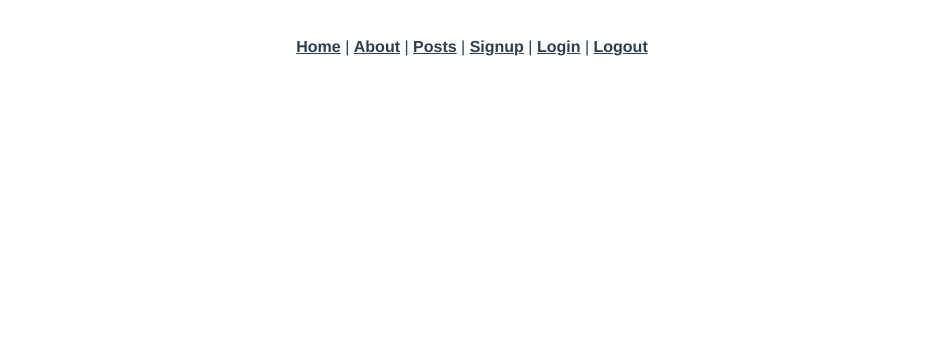
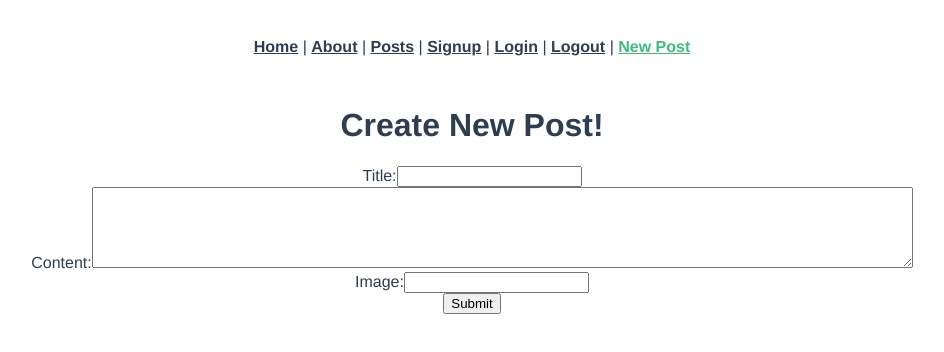
Before and after one commit to ianrboyle/merge-repo-2.0, a Vue app: page /posts/new in a window 1280 px wide. Shown: the top 352 px of the page, without its empty margins (168-1112 px from the left). Built offline with nearby package versions, Linux system fonts and the light colour scheme.

Commit message:
adds create new post method

```diff
--- a/src/App.vue
+++ b/src/App.vue
@@ -12,6 +12,8 @@
       <router-link to="/login">Login</router-link>
       |
       <router-link to="/logout">Logout</router-link>
+      |
+      <router-link to="/posts/new">New Post</router-link>
     </div>
     <router-view />
   </div>
--- a/src/router/index.js
+++ b/src/router/index.js
@@ -1,10 +1,11 @@
 import Vue from "vue";
 import VueRouter from "vue-router";
 import Home from "../views/Home.vue";
-import Posts from "../views/Posts.vue";
+import PostsIndex from "../views/PostsIndex.vue";
 import Signup from "../views/Signup.vue";
 import Login from "../views/Login.vue";
 import Logout from "../views/Logout.vue";
+import PostsNew from "../views/PostsNew.vue";
 
 Vue.use(VueRouter);
 
@@ -24,12 +25,13 @@
   },
   {
     path: "/posts",
-    name: "Posts",
-    component: Posts,
+    name: "PostsIndex",
+    component: PostsIndex,
   },
   { path: "/signup", name: "signup", component: Signup },
   { path: "/login", name: "login", component: Login },
   { path: "/logout", name: "logout", component: Logout },
+  { path: "/posts/new", name: "PostsNew", component: PostsNew },
 ];
 
 const router = new VueRouter({
--- a/src/views/Posts.vue
+++ b/src/views/PostsIndex.vue
@@ -9,15 +9,19 @@
     </div>
     <dialog id="post-details">
       <form method="dialog">
-        <h1>{{ currentPost.title }}</h1>
+        <h2>{{ currentPost.title }}</h2>
         <p>{{ currentPost.body }}</p>
 
-        <button>close</button>
+        <button>Close</button>
       </form>
     </dialog>
   </div>
 </template>
-
+<style>
+img {
+  width: 250px;
+}
+</style>
 <script>
 // @ is an alias to /src
 import axios from "axios";
@@ -30,11 +34,11 @@
     };
   },
   created: function () {
-    this.getPosts();
+    this.indexPosts();
   },
 
   methods: {
-    getPosts: function () {
+    indexPosts: function () {
       axios.get("http://localhost:3000/posts").then((response) => {
         this.posts = response.data;
         console.log("Success", response.data);
--- /dev/null
+++ b/src/views/PostsNew.vue
@@ -0,0 +1,48 @@
+<template>
+  <div class="posts-new">
+    <form v-on:submit.prevent="createPost()">
+      <h1>Create New Post!</h1>
+      <ul>
+        <li v-for="error in errors" v-bind:key="error">{{ error }}</li>
+      </ul>
+      <div>
+        <label>Title:</label>
+        <input type="text" v-model="newPostParams.title" />
+      </div>
+      <div>
+        <label>Content:</label>
+        <!-- <input type="text" v-model="newPostParams.body" /> -->
+        <textarea cols="100" rows="5" v-model="newPostParams.body"></textarea>
+      </div>
+      <div>
+        <label>Image:</label>
+        <input type="text" v-model="newPostParams.image" />
+      </div>
+      <input type="submit" value="Submit" />
+    </form>
+  </div>
+</template>
+
+<script>
+import axios from "axios";
+
+export default {
+  data: function () {
+    return {
+      newPostParams: {},
+      errors: {},
+    };
+  },
+  methods: {
+    createPost: function () {
+      console.log("making some posts");
+      axios
+        .post("/posts", this.newPostParams)
+        .then(() => {
+          this.$router.push("/posts");
+        })
+        .catch((error) => console.log(error.response));
+    },
+  },
+};
+</script>
```
